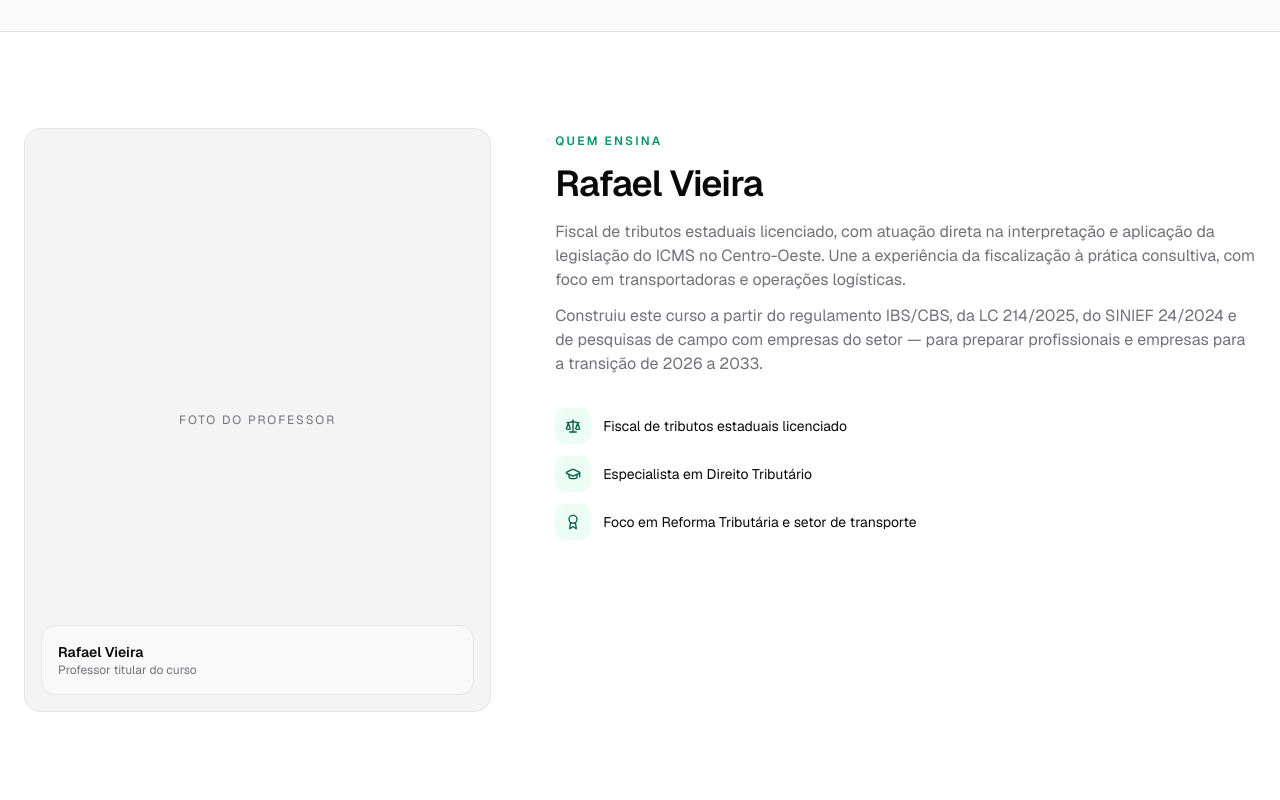
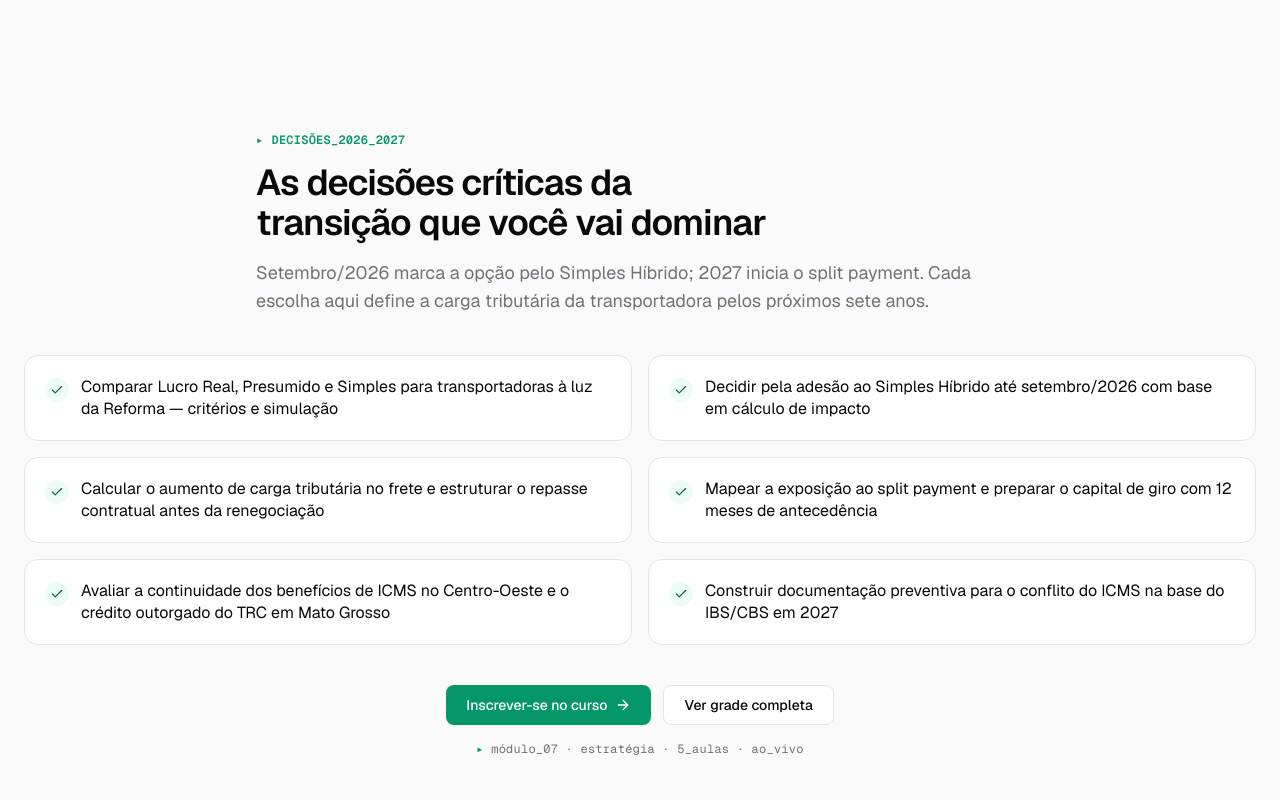
Before and after one commit to gittdcadvogados/tdccursos, a Next.js app: page /sobre in a window 1280 px wide. Shown: the part 1720-2520 px from the top of the page. Built offline with nearby package versions, Linux system fonts and the light colour scheme; no server answers.

Commit message:
feat: aplica copy 'Decisões Críticas' em home, sobre e aula-inaugural

```diff
--- a/src/app/(public)/aula-inaugural/page.tsx
+++ b/src/app/(public)/aula-inaugural/page.tsx
@@ -1,8 +1,6 @@
 import type { Metadata } from "next";
-import Link from "next/link";
-import { ArrowRight, Check, PlayCircle } from "lucide-react";
-import { buttonVariants } from "@/components/ui/button";
-import { createClient } from "@/lib/supabase/server";
+import { PlayCircle } from "lucide-react";
+import { DecisoesCriticas } from "@/components/course/decisoes-criticas";
 import { AulaGate } from "./aula-gate";
 import { isAulaInauguralUnlocked } from "./actions";
 
@@ -24,22 +22,6 @@ export default async function AulaInauguralPage({
 
   const unlocked = await isAulaInauguralUnlocked();
 
-  // Bullets do curso completo — vêm dos módulos reais do Supabase.
-  // Fallback estático caso a query falhe ou esteja vazia.
-  const supabase = await createClient();
-  const { data: modules } = await supabase
-    .from("modules")
-    .select("title, description, position")
-    .order("position", { ascending: true });
-
-  const bullets =
-    modules && modules.length > 0
-      ? modules.map((m) => ({
-          title: m.title.replace(/^Módulo \d+ — /, ""),
-          description: m.description ?? "",
-        }))
-      : FALLBACK_BULLETS;
-
   return (
     <div className="mx-auto max-w-4xl px-6 py-16 md:py-20">
       <header className="text-center">
@@ -60,20 +42,12 @@ export default async function AulaInauguralPage({
         </p>
       </header>
 
-      {unlocked ? (
-        <UnlockedState bullets={bullets} />
-      ) : (
-        <AulaGate source={source} />
-      )}
+      {unlocked ? <UnlockedState /> : <AulaGate source={source} />}
     </div>
   );
 }
 
-function UnlockedState({
-  bullets,
-}: {
-  bullets: { title: string; description: string }[];
-}) {
+function UnlockedState() {
   return (
     <>
       {/* Player */}
@@ -91,101 +65,8 @@ function UnlockedState({
         </div>
       </div>
 
-      {/* O que você vai aprender no curso completo */}
-      <section className="mt-14">
-        <header className="mb-6">
-          <span className="tech-mono text-xs font-semibold uppercase tracking-wider text-accent">
-            ▸ CURSO_COMPLETO
-          </span>
-          <h2 className="mt-2 text-2xl font-semibold tracking-tight md:text-3xl">
-            O que você vai dominar na grade completa
-          </h2>
-          <p className="mt-2 max-w-2xl text-sm text-foreground-muted md:text-base">
-            A aula gratuita é só o gancho. O curso completo entra no detalhe
-            técnico de cada peça da Reforma aplicada ao transporte rodoviário.
-          </p>
-        </header>
-
-        <ul className="grid gap-3 md:grid-cols-2">
-          {bullets.map((b, idx) => (
-            <li
-              key={idx}
-              className="flex items-start gap-3 rounded-xl border border-border bg-surface p-4"
-            >
-              <span className="mt-0.5 grid h-6 w-6 shrink-0 place-items-center rounded-full bg-accent-soft text-accent-soft-fg">
-                <Check className="h-3.5 w-3.5" />
-              </span>
-              <div className="min-w-0">
-                <p className="text-sm font-medium leading-snug">{b.title}</p>
-                {b.description && (
-                  <p className="mt-1 text-xs text-foreground-muted">
-                    {b.description}
-                  </p>
-                )}
-              </div>
-            </li>
-          ))}
-        </ul>
-      </section>
-
-      {/* CTA final */}
-      <div className="mt-14 rounded-2xl border border-accent/20 bg-accent-soft p-6 text-center md:p-10">
-        <p className="tech-mono text-xs font-semibold uppercase tracking-wider text-accent">
-          ▸ PROXIMO_PASSO
-        </p>
-        <h3 className="mt-2 text-2xl font-semibold tracking-tight text-foreground md:text-3xl">
-          Pronto pra ir além da introdução?
-        </h3>
-        <p className="mx-auto mt-2 max-w-xl text-sm text-foreground/80 md:text-base">
-          O curso completo destrincha cada artigo da LC 214/2025 aplicado ao
-          frete, com casos práticos e encontros ao vivo com o Rafael.
-        </p>
-        <div className="mt-6 flex flex-col items-center justify-center gap-3 sm:flex-row">
-          <Link href="/cadastro" className={buttonVariants({ size: "lg" })}>
-            Inscrever-se no curso completo
-            <ArrowRight />
-          </Link>
-          <Link
-            href="/sobre"
-            className={buttonVariants({ variant: "secondary", size: "lg" })}
-          >
-            Ver grade detalhada
-          </Link>
-        </div>
-      </div>
+      {/* Decisões críticas — bloco do que o curso completo entrega */}
+      <DecisoesCriticas maxWidth="narrow" padding="compact" />
     </>
   );
 }
-
-const FALLBACK_BULLETS = [
-  {
-    title: "Fundamentos da Reforma Tributária",
-    description:
-      "Visão geral do IBS, CBS, ICMS e o cronograma de transição 2026–2033.",
-  },
-  {
-    title: "LC 214/2025 aplicada ao transporte rodoviário",
-    description:
-      "Artigos relevantes, hipóteses de incidência e base de cálculo no frete.",
-  },
-  {
-    title: "SINIEF 24/2024 e o CT-e na nova ordem",
-    description:
-      "Como o conhecimento de transporte eletrônico se ajusta ao novo regime.",
-  },
-  {
-    title: "Split Payment no frete interestadual",
-    description:
-      "Operacionalização, prazos e impacto no fluxo de caixa da transportadora.",
-  },
-  {
-    title: "TAC PF/MEI e regimes específicos",
-    description:
-      "Tratamento tributário do transportador autônomo de cargas e enquadramentos.",
-  },
-  {
-    title: "Planejamento e oportunidades estratégicas",
-    description:
-      "O que decidir agora, o que esperar, e onde estão as janelas de planejamento.",
-  },
-];
--- a/src/app/(public)/page.tsx
+++ b/src/app/(public)/page.tsx
@@ -2,6 +2,7 @@ import type { Metadata } from "next";
 import { LandingHero } from "@/components/hero/landing-hero";
 import { LandingStats } from "@/components/dashboard/stat-grid";
 import { ModulesOverview } from "@/components/course/modules-overview";
+import { DecisoesCriticas } from "@/components/course/decisoes-criticas";
 import { InstructorBio } from "@/components/instructor/instructor-bio";
 import { FaqSection } from "@/components/faq/faq-section";
 import { FinalCta } from "@/components/cta/final-cta";
@@ -19,6 +20,7 @@ export default function HomePage() {
       <LandingHero />
       <LandingStats />
       <ModulesOverview />
+      <DecisoesCriticas />
       <InstructorBio />
       <FaqSection />
       <FinalCta />
--- a/src/app/(public)/sobre/page.tsx
+++ b/src/app/(public)/sobre/page.tsx
@@ -2,6 +2,7 @@ import type { Metadata } from "next";
 import { ModulesOverview } from "@/components/course/modules-overview";
 import { InstructorBio } from "@/components/instructor/instructor-bio";
 import { LandingStats } from "@/components/dashboard/stat-grid";
+import { DecisoesCriticas } from "@/components/course/decisoes-criticas";
 
 export const metadata: Metadata = {
   title: "Sobre o curso — TDC CURSOS",
@@ -25,6 +26,7 @@ export default function SobrePage() {
       </section>
       <LandingStats />
       <ModulesOverview />
+      <DecisoesCriticas />
       <InstructorBio />
     </>
   );
--- /dev/null
+++ b/src/components/course/decisoes-criticas.tsx
@@ -0,0 +1,96 @@
+import Link from "next/link";
+import { ArrowRight, Check } from "lucide-react";
+import { buttonVariants } from "@/components/ui/button";
+
+const BULLETS = [
+  "Comparar Lucro Real, Presumido e Simples para transportadoras à luz da Reforma — critérios e simulação",
+  "Decidir pela adesão ao Simples Híbrido até setembro/2026 com base em cálculo de impacto",
+  "Calcular o aumento de carga tributária no frete e estruturar o repasse contratual antes da renegociação",
+  "Mapear a exposição ao split payment e preparar o capital de giro com 12 meses de antecedência",
+  "Avaliar a continuidade dos benefícios de ICMS no Centro-Oeste e o crédito outorgado do TRC em Mato Grosso",
+  "Construir documentação preventiva para o conflito do ICMS na base do IBS/CBS em 2027",
+];
+
+type Props = {
+  /** Esconde o bloco de CTAs no final (útil em páginas que já têm CTA dedicada). */
+  hideCtas?: boolean;
+  /** Largura máxima do container interno. Padrão `max-w-content` (1360px). */
+  maxWidth?: "content" | "narrow";
+  /** Padding vertical da seção. */
+  padding?: "section" | "compact";
+};
+
+export function DecisoesCriticas({
+  hideCtas = false,
+  maxWidth = "content",
+  padding = "section",
+}: Props) {
+  const containerWidth =
+    maxWidth === "narrow" ? "max-w-4xl" : "max-w-content";
+  const sectionPadding =
+    padding === "compact" ? "py-12 md:py-16" : "py-20 md:py-24";
+
+  return (
+    <section className="relative">
+      <div className={`mx-auto ${containerWidth} px-6 ${sectionPadding}`}>
+        <header className="mx-auto max-w-3xl">
+          <span className="tech-mono inline-flex items-center gap-2 text-xs font-semibold uppercase tracking-[0.18em] text-accent">
+            <span>▸</span>
+            DECISÕES_2026_2027
+          </span>
+          <h2 className="mt-3 text-balance text-3xl font-semibold tracking-tight md:text-4xl">
+            As decisões críticas da transição que você vai dominar
+          </h2>
+          <p className="mt-4 text-pretty text-foreground-muted md:text-lg">
+            Setembro/2026 marca a opção pelo Simples Híbrido; 2027 inicia o
+            split payment. Cada escolha aqui define a carga tributária da
+            transportadora pelos próximos sete anos.
+          </p>
+        </header>
+
+        <ul className="mt-10 grid gap-3 md:grid-cols-2 md:gap-4">
+          {BULLETS.map((b, idx) => (
+            <li
+              key={idx}
+              className="flex items-start gap-3 rounded-xl border border-border bg-surface p-4 md:p-5"
+            >
+              <span
+                className="mt-0.5 grid h-6 w-6 shrink-0 place-items-center rounded-full bg-accent-soft text-accent-soft-fg"
+                aria-hidden
+              >
+                <Check className="h-3.5 w-3.5" />
+              </span>
+              <p className="text-sm leading-snug text-foreground md:text-base">
+                {b}
+              </p>
+            </li>
+          ))}
+        </ul>
+
+        {!hideCtas && (
+          <>
+            <div className="mt-10 flex flex-col items-center justify-center gap-3 sm:flex-row">
+              <Link
+                href="/cadastro"
+                className={buttonVariants({ size: "lg" })}
+              >
+                Inscrever-se no curso
+                <ArrowRight />
+              </Link>
+              <Link
+                href="/sobre"
+                className={buttonVariants({ variant: "secondary", size: "lg" })}
+              >
+                Ver grade completa
+              </Link>
+            </div>
+            <p className="tech-mono mt-4 text-center text-xs text-foreground-muted">
+              <span className="text-accent">▸</span> módulo_07 · estratégia ·
+              5_aulas · ao_vivo
+            </p>
+          </>
+        )}
+      </div>
+    </section>
+  );
+}
```
